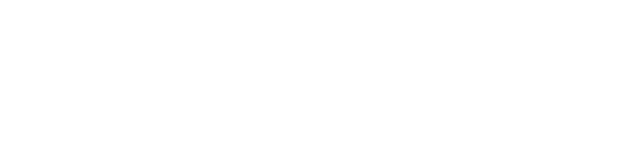
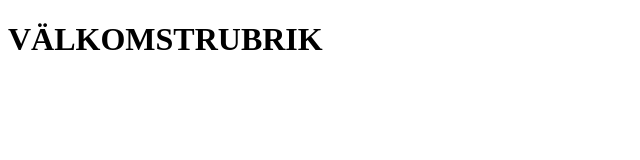
Before and after one commit to ljbergman/PLV_Git1, a plain HTML site: page index.html in a window 1280 px wide. Shown: the whole page, without its empty margins (0-640 px from the left). Drawn offline with Linux system fonts and the light colour scheme.

Commit message:
Second commit

```diff
--- a/index.html
+++ b/index.html
@@ -4,9 +4,9 @@
     <meta charset="UTF-8">
     <meta http-equiv="X-UA-Compatible" content="IE=edge">
     <meta name="viewport" content="width=device-width, initial-scale=1.0">
-    <title>Document</title>
+    <title>MIN NYA TITEL</title>
+    <H1>VÄLKOMSTRUBRIK</H1>
 </head>
 <body>
-
 </body>
 </html>
```
Also changed, not shown: 1 other file.
